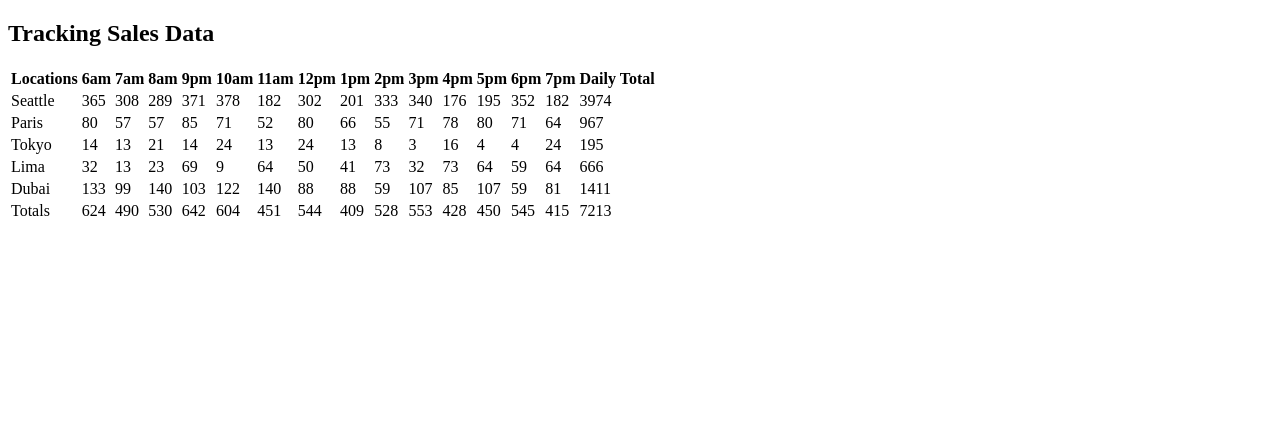
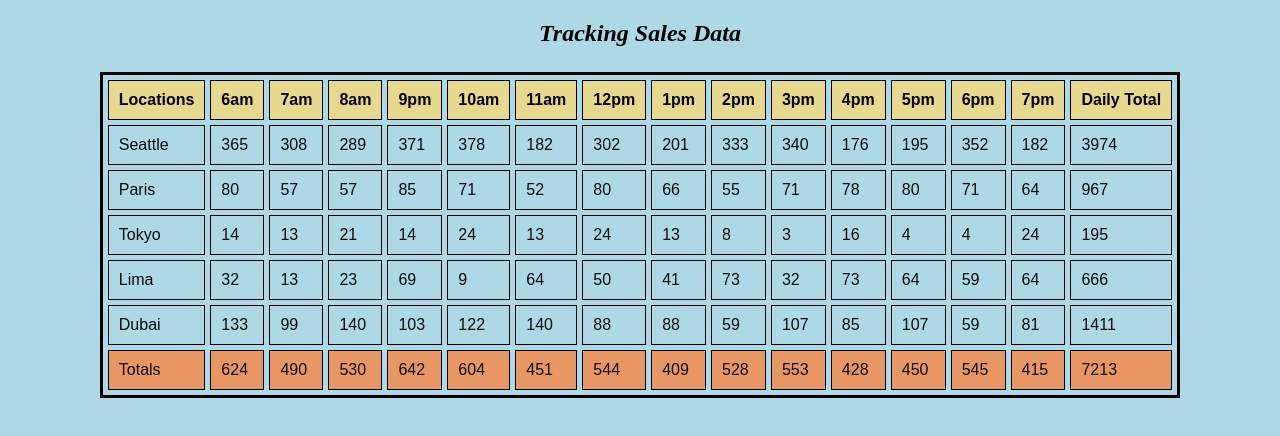
Before and after one commit to sarahamer13/cookie-stand, a plain HTML site: page sales.html in a window 1280 px wide. Drawn offline with Linux system fonts and the light colour scheme; a web font is replaced by a local one.

Commit message:
added some css

```diff
--- a/css/style.css
+++ b/css/style.css
@@ -1,2 +1,56 @@
+body {
+    background-color: lightblue;
+}
+h2 {
+    font-style: italic;
+    text-align: center;
+}
+table {
+    font-family: 'Assistant', sans-serif;
+    border-spacing: 5px;
+    border: medium solid black;
+    margin: 25px auto;
+}
 
-@import url('https://fonts.googleapis.com/css2?family=DynaPuff&family=Ubuntu:wght@500&display=swap');
+thead, tfoot {
+    border-spacing: 5px;
+    border: medium solid black;
+    margin: 25px auto;
+}
+
+th {
+    font-weight: bolder;
+    border: 1px solid black;
+    padding: 10px;
+    max-width: 90px;
+}
+
+thead {
+    background-color: #e2a222;
+    font-weight: bolder;
+}
+
+tbody td {
+    background-color: #fad287;
+    color: rgb(65, 64, 64);
+
+}
+
+tbody th {
+    background-color: #e6d88d;
+    border-right: 1px solid black;
+
+}
+
+td {
+    padding: 10px;
+    border: 1px solid black;
+    max-width: 100px;
+    color: rgb(12, 11, 11);
+    font-weight:400;
+}
+
+tfoot {
+    background-color: #e89762;
+    font-weight :bolder;
+}
```
Also changed, not shown: assets/chinook.jpg (added), assets/cutter.jpeg (added), assets/family.jpg (added), assets/fish.jpg (added), assets/frosted-cookie.jpg (added), assets/shirt.jpg (added).
